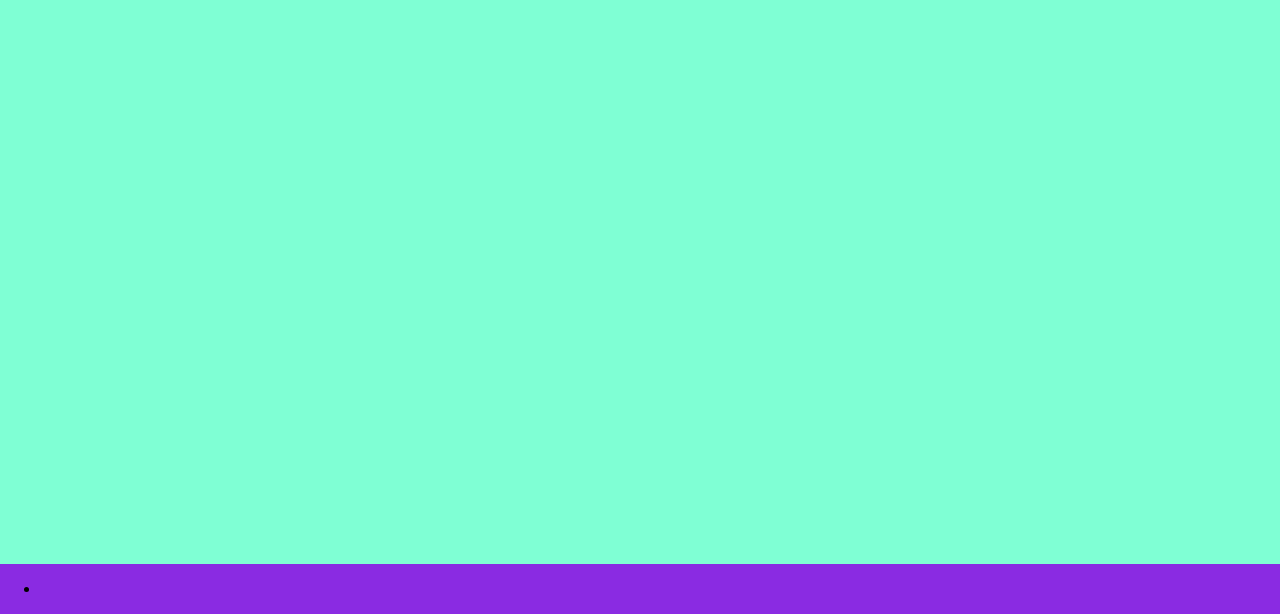
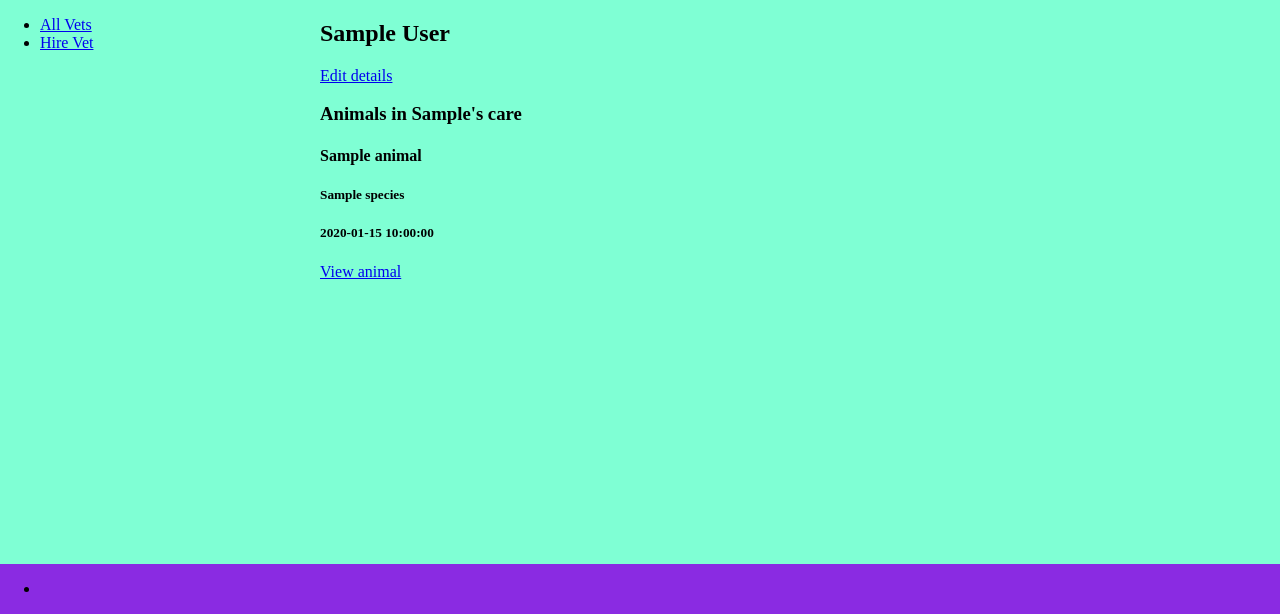
Before and after one commit to JnnyRdng/animanagement, a Flask app: page /vets/1 in a window 1280 px wide. Shown: the part 186-800 px from the top of the page. Run offline with Flask 2, Linux system fonts and the light colour scheme; a database or web service that is not in the repository returns one stand-in record (values such as "Sample title"); some libraries are stand-ins or nearby versions.

Commit message:
added basic route to show vet in vets/<id>

```diff
--- a/static/css/vets/style.css
+++ b/static/css/vets/style.css
@@ -1,5 +1,5 @@
 .show-all {
-    background-color: blueviolet;
+    background-color: floralwhite;
     display: grid;
     grid-template-columns: 1fr 1fr;
     gap: 20px 20px;
--- a/templates/vets/base.html
+++ b/templates/vets/base.html
@@ -7,7 +7,12 @@
 
 
 {% block side_nav %}
-
+<nav class="side-nav">
+  <ul>
+    <li><a href="/vets">All Vets</a></li>
+    <li><a href="/vets/new">Hire Vet</a></li>
+  </ul>
+</nav>
 {% endblock side_nav %}
 
 
--- a/templates/vets/show.html
+++ b/templates/vets/show.html
@@ -3,6 +3,27 @@
 
 {% block content %}
 <article class="show-single">
+  <section>
+    <h2>{{ vet.first_name }} {{ vet.last_name }}</h2>
+    <a href="/vets/{{vet.id}}/edit">Edit details</a>
+    <aside>
+      {% if animals|length > 0 %}
+      <h3>Animals in {{vet.first_name}}'s care</h3>
 
+      {% for animal in animals %}
+      <section>
+        <h4>{{ animal.name }}</h4>
+        <h5>{{ animal.species.capitalize() }}</h5>
+        <h5>{{ animal.date_admitted }}</h5>
+        <a href="/animals/{{animal.id}}">View animal</a>
+      </section>
+      {% endfor %}
+      {% else %}
+      <section>
+        <h3>No animals in {{vet.first_name}}'s care right now</h3>
+      </section>
+      {% endif %}
+    </aside>
+  </section>
 </article>
 {% endblock content %}
```
